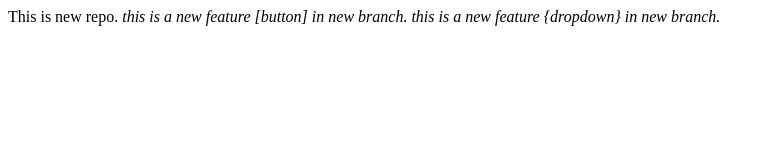
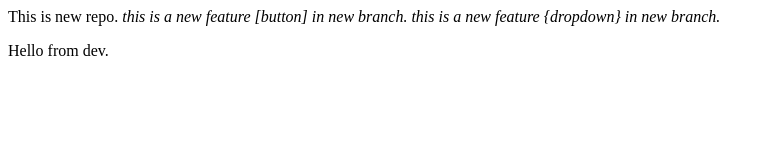
Before and after one commit to Lasata2790/FromLocalRepo, a plain HTML site: page index.html in a window 1280 px wide. Shown: the whole page, without its empty margins (0-774 px from the left). Drawn offline with Linux system fonts and the light colour scheme.

Commit message:
added hello.

```diff
--- a/index.html
+++ b/index.html
@@ -3,3 +3,4 @@
     <i> this is a new feature [button] in new branch.</i>
     <i> this is a new feature {dropdown} in new branch.</i>
 </p>
+<p>Hello from dev.</p>
```
